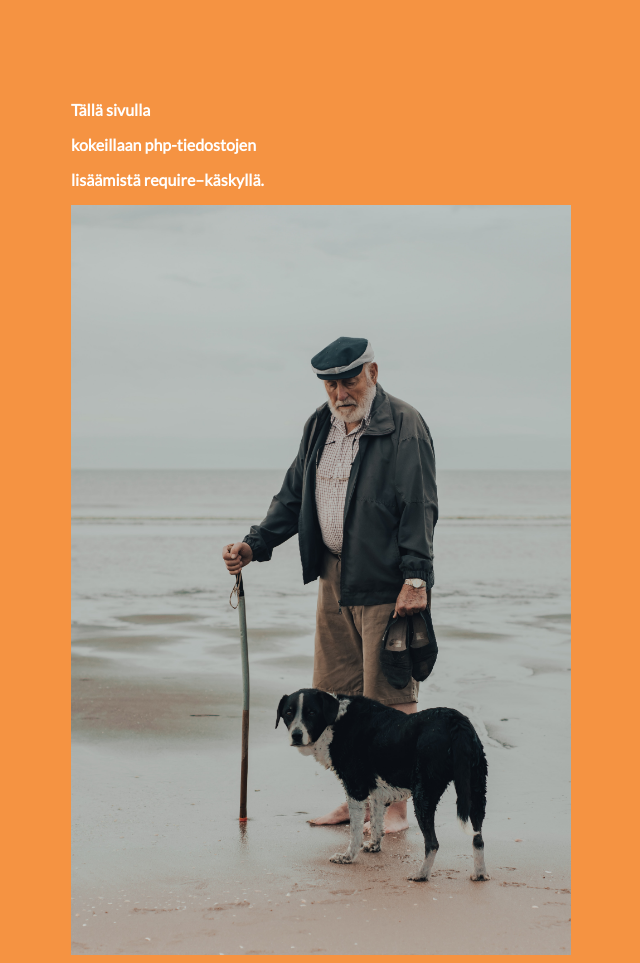
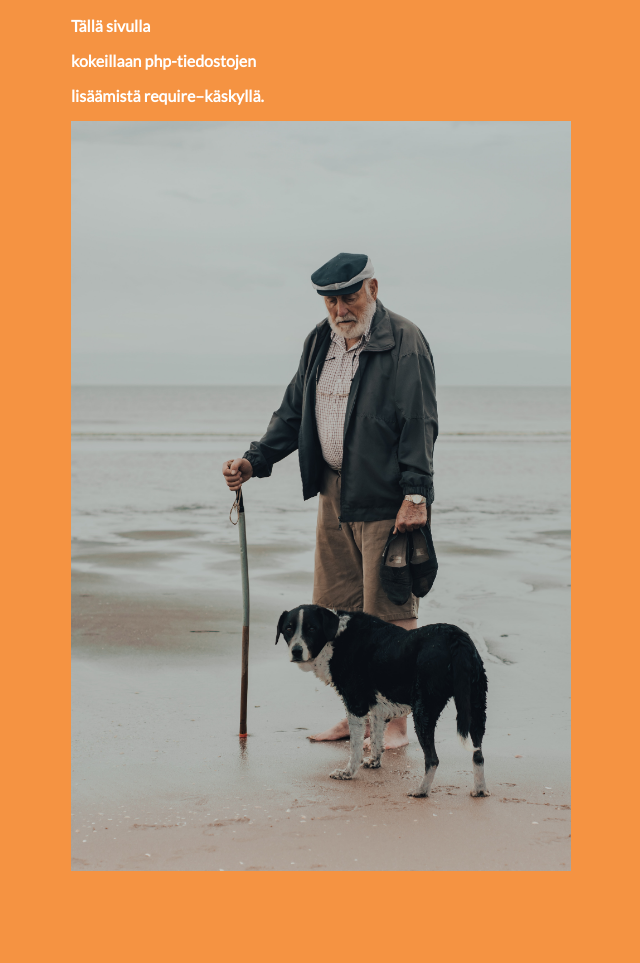
Before and after one commit to olliro/Kotiteht-v-10, a PHP site: page / in a window 1280 px wide. Shown: the whole page, without its empty margins (319-959 px from the left). After the commit the page ends 871 px from the top, so only its background shows below. Run offline with PHP 8.4, Linux system fonts and the light colour scheme.

Commit message:
Update index.php

```diff
--- a/index.php
+++ b/index.php
@@ -20,7 +20,7 @@
         .teksti {
             color: white;
             font-weight: bold;
-            margin-top: 100px;
+            margin-bottom: -300px;
         }
     </style>
     <meta charset="UTF-8">
```
